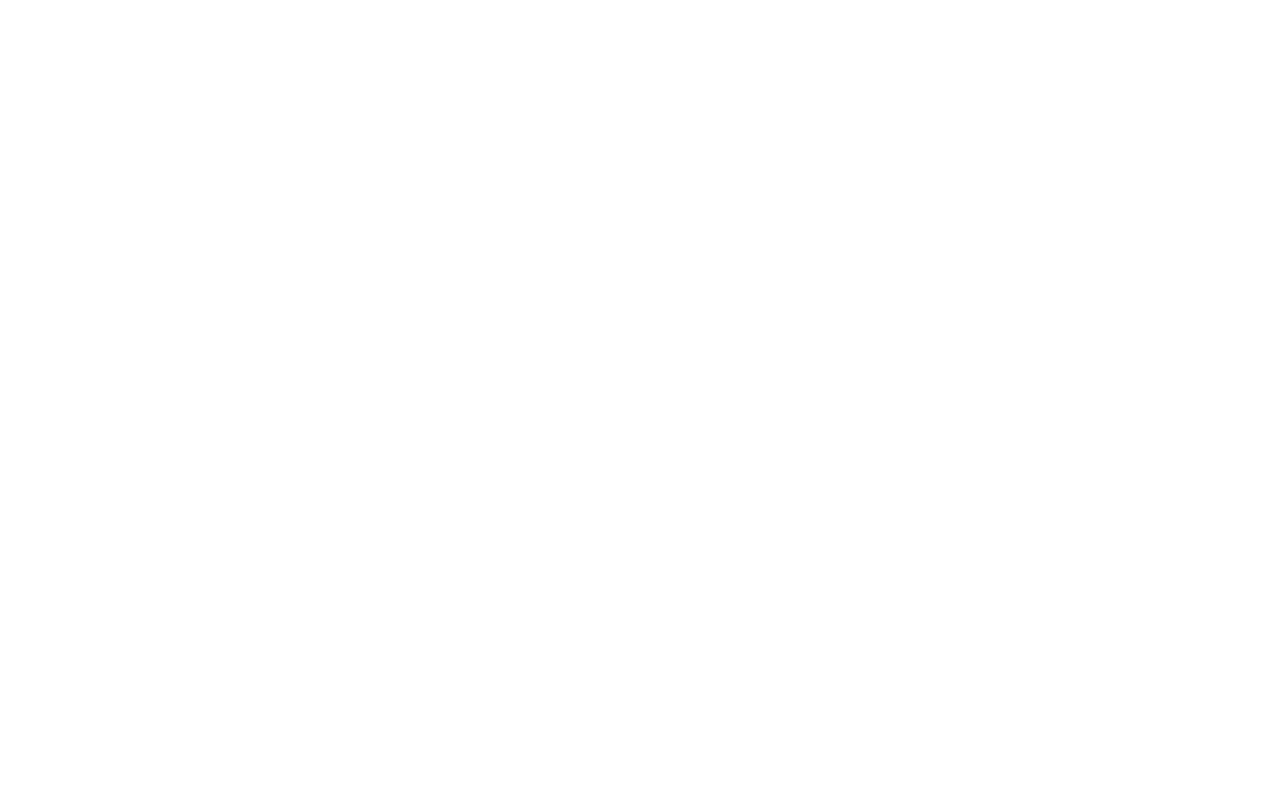
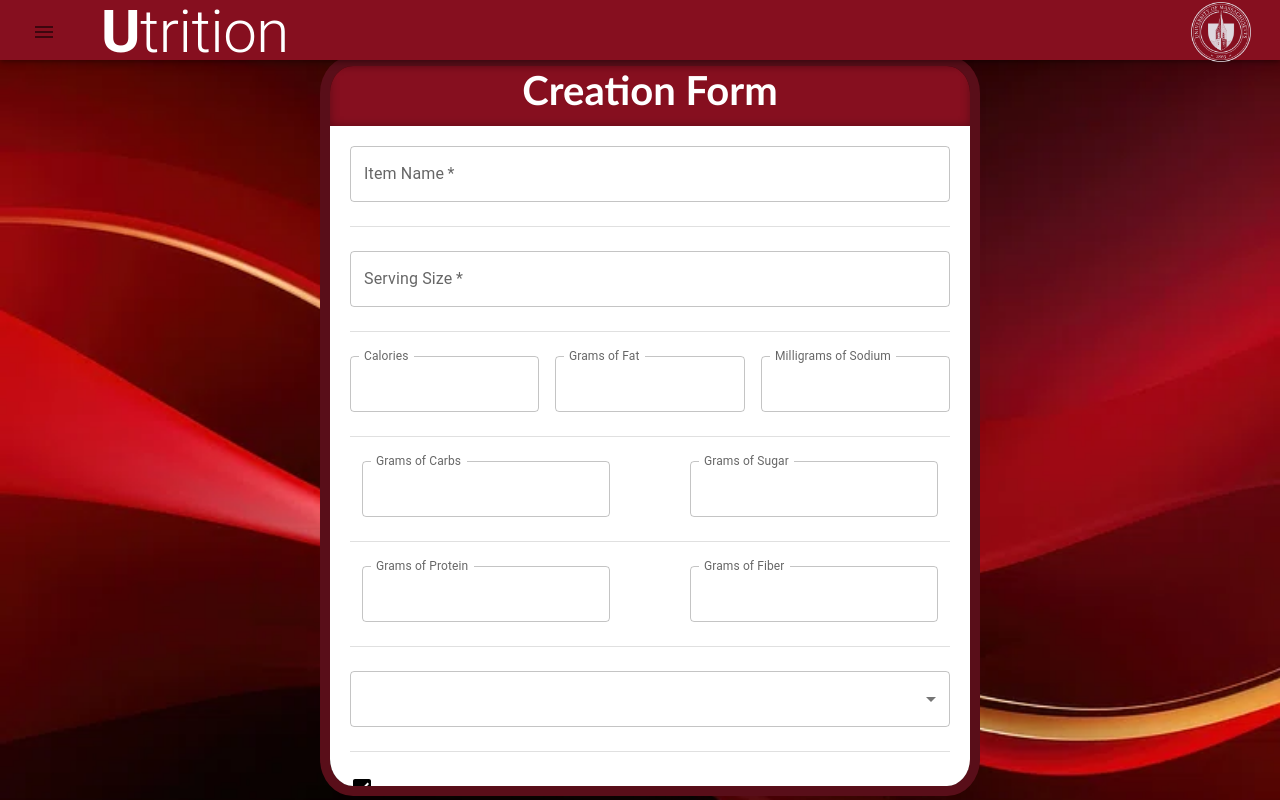
Before and after one commit to megemann/Utrition, a React (Create React App) app: page /CreateItem in a window 1280 px wide. Before the commit this address had no page. Built offline with nearby package versions, Linux system fonts and the light colour scheme.

Commit message:
Start Framework for Creating Orders

```diff
--- /dev/null
+++ b/src/Components/CreateItemPage/CreateItemPage.jsx
@@ -0,0 +1,138 @@
+import {Box, MenuItem, Divider, Select, Stack, TextField, Typography} from "@mui/material"
+import TopAppBar from "../TopAppBar/TopAppBar";
+import s from "./style.module.css"
+import { CheckBox } from "@mui/icons-material";
+
+export default function CreateItemPage() {
+    const age = 12;
+
+    return (
+        <>
+            <TopAppBar/>
+            <div className={s.background}>
+                <Box className={s.form} justifyContent={"center"}>
+                    <Box className={s.header}>
+                    <b>Creation Form</b>
+                    </Box>
+                    <Stack sx={{margin: "20px"}}
+                    spacing={3}
+                    divider={<Divider orientation="horizontal" flexItem />}
+                    >
+
+                    <TextField
+                        required
+                        id="name"
+                        label="Item Name"
+                    />
+
+                    <TextField
+                        required
+                        id="ss"
+                        label="Serving Size"
+                    />
+
+                    <Stack
+                        direction={"row"}
+                        spacing={2}
+                        justifyContent={"center"}
+                    >
+                        <TextField
+                            id="cal"
+                            label="Calories"
+                            type="number"
+                            InputLabelProps={{
+                                shrink: true,
+                            }}
+                        />
+
+                        <TextField
+                            id="fg"
+                            label="Grams of Fat"
+                            type="number"
+                            InputLabelProps={{
+                                shrink: true,
+                            }}
+                        />
+
+                        <TextField
+                            id="smg"
+                            label="Milligrams of Sodium"
+                            type="number"
+                            InputLabelProps={{
+                                shrink: true,
+                            }}
+                        />
+                    </Stack>
+
+                    <Stack
+                        direction={"row"}
+                        spacing={10}
+                        justifyContent={"center"}
+                    >
+                        <TextField
+                            id="cg"
+                            label="Grams of Carbs"
+                            type="number"
+                            InputLabelProps={{
+                                shrink: true,
+                            }}
+                        />
+
+                        <TextField
+                            id="sg"
+                            label="Grams of Sugar"
+                            type="number"
+                            InputLabelProps={{
+                                shrink: true,
+                            }}
+                        />
+                    </Stack>
+
+                    <Stack
+                        direction={"row"}
+                        spacing={10}
+                        justifyContent={"center"}
+                    >
+                        <TextField
+                            id="pg"
+                            label="Grams of Protein"
+                            type="number"
+                            InputLabelProps={{
+                                shrink: true,
+                            }}
+                        />
+
+                        <TextField
+                            id="fig"
+                            label="Grams of Fiber"
+                            type="number"
+                            InputLabelProps={{
+                                shrink: true,
+                            }}
+                        />
+                    </Stack>
+
+                    <Select /*finish*/
+                        labelId="demo-simple-select-label"
+                        id="demo-simple-select"
+                        value={age}
+                        label="Age"
+                        onChange={() => {}}
+                    >
+                        <MenuItem value={10}>Ten</MenuItem>
+                        <MenuItem value={20}>Twenty</MenuItem>
+                        <MenuItem value={30}>Thirty</MenuItem>
+                    </Select>
+
+                    <CheckBox sx={{/*finish tmr*/}}></CheckBox>
+
+
+
+
+                    </Stack>
+                </Box>
+            </div>
+        </>
+
+    );
+}
--- /dev/null
+++ b/src/Components/CreateItemPage/style.module.css
@@ -0,0 +1,53 @@
+.background {
+    position: absolute;
+    top: 7vh;
+    left: 0;
+    width: 100%;
+    height: 93%;
+    z-index: 0;
+    object-fit: cover;
+    opacity: 1;
+    background-image: url("/public/navbackground.png");
+    -webkit-background-size: cover;
+    -moz-background-size: cover;
+    -o-background-size: cover;
+    background-size: cover;
+}
+
+.form {
+    width: 50%;
+    height: 90vh;
+    border-style: solid;
+    border-width: 10px;
+    border-color: rgba(89,14,25);
+    background-color: white;
+    margin-left: 25%;
+    overflow-y: scroll;
+    border-radius: 5%;
+}
+
+.form::-webkit-scrollbar{
+    background-color: rgba(0,0,0, 0.8);
+    border-radius: 100px;
+}
+
+.form::-webkit-scrollbar-thumb:vertical{
+    background: rgba(0,0,0,0.61);
+    border-radius: 30px;
+}
+
+.form::-webkit-scrollbar-track {
+    box-shadow: inset 0 0 6px rgba(0, 0, 0, 0.3);
+  }
+
+.header {
+    width: 100%;
+    height: 60px;
+    font-size: 40px;
+    justify-self: center;
+    font-family: "Trebuchet MS";
+    background-color: rgb(134,15,31);
+    text-align: center;
+    box-shadow: inset 0 0 10px rgba(0, 0, 0, 0.3);
+    color:white;
+}
--- a/src/Components/NavDrawer/NavDrawer.tsx
+++ b/src/Components/NavDrawer/NavDrawer.tsx
@@ -1,6 +1,7 @@
 import { BrowserRouter, Link, Routes, Route } from "react-router-dom"; //for routing to new webpages
 import HomePage from "../HomePage/HomePage";
 import DiningHallPage from "../DiningHallPage/DiningHallPage";
+import CreateItemPage from "../CreateItemPage/CreateItemPage";
 
 
 export default function NavDrawer(){
@@ -14,6 +15,7 @@ export default function NavDrawer(){
                 <Route path={"/Franklin"} element={<DiningHallPage hallName={"Franklin"}/>}/>
                 <Route path={"/Hampshire"} element={<DiningHallPage hallName={"Hampshire"}/>}/>
                 <Route path={"/Berkshire"} element={<DiningHallPage hallName={"Berkshire"}/>}/>
+                <Route path={"/CreateItem"} element={<CreateItemPage/>}/>
             </Routes>
         </div>
         </BrowserRouter>
--- a/src/Components/TopAppBar/MenuHome.jsx
+++ b/src/Components/TopAppBar/MenuHome.jsx
@@ -2,9 +2,17 @@ import { Menu, MenuItem, Fade, IconButton} from "@mui/material";
 
 
 import MenuIcon from '@mui/icons-material/Menu';
+import { useNavigate } from "react-router-dom";
+
+export default function MenuHome({handleClick, open, handleClose, anchorEl}) {
+    const navigate = useNavigate();
+
+    const navigateCreateItem = () => {
+        navigate("/CreateItem")
+        handleClose();
+    }
 
 
-export default function MenuHome({handleClick, open, handleClose, anchorEl}) {
     return (
         <>
             <IconButton
@@ -30,6 +38,7 @@ export default function MenuHome({handleClick, open, handleClose, anchorEl}) {
                 <MenuItem onClick={handleClose}>Profile</MenuItem>
                 <MenuItem onClick={handleClose}>My account</MenuItem>
                 <MenuItem onClick={handleClose}>Logout</MenuItem>
+                <MenuItem onClick={navigateCreateItem}>Create Item</MenuItem>
             </Menu>
         </>
     );
```
Also changed, not shown: public/scrollbar.png (added).
